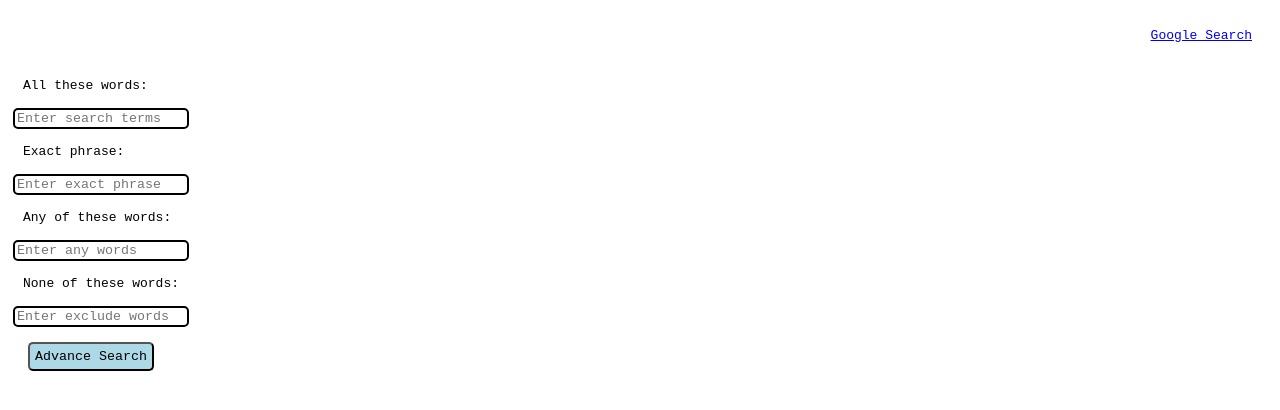
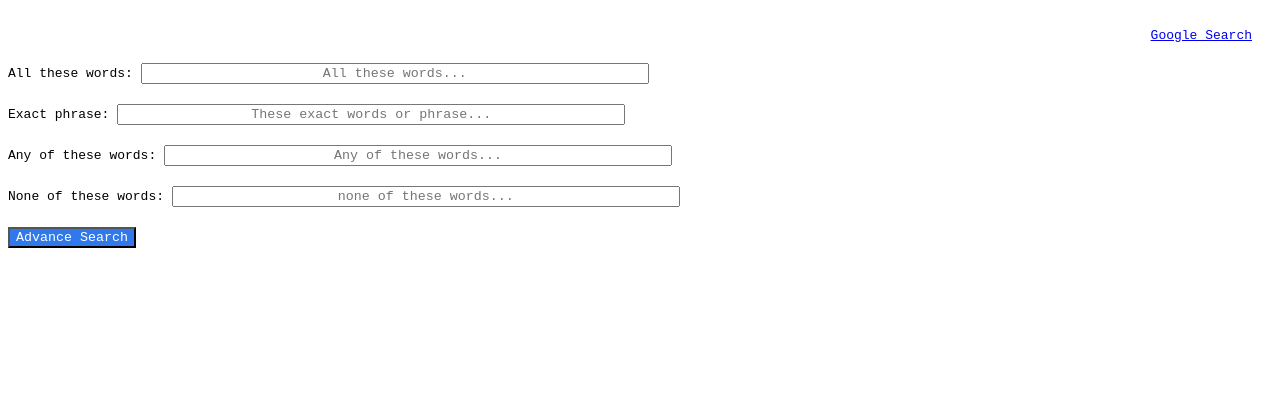
Before and after one commit to antman1997/project-0, a plain HTML site: page advance.html in a window 1280 px wide. Drawn offline with Linux system fonts and the light colour scheme.

Commit message:
edited css and fixed all issues to fit criteria

```diff
--- a/advance.html
+++ b/advance.html
@@ -15,25 +15,22 @@
             </ul>
         </nav>
     </header>
-    <form class="advance">
-        <div class="form-group">
-          <label for="search-term">All these words:</label>
-          <input type="text" id="search-term" name="q" placeholder="Enter search terms">
-        </div>
-        <div class="form-group">
-          <label for="exact-phrase">Exact phrase:</label>
-          <input type="text" id="exact-phrase" name="exact" placeholder="Enter exact phrase">
-        </div>
-        <div class="form-group">
-          <label for="any-words">Any of these words:</label>
-          <input type="text" id="any-words" name="any" placeholder="Enter any words">
-        </div>
-        <div class="form-group">
-          <label for="exclude-words">None of these words:</label>
-          <input type="text" id="exclude-words" name="none" placeholder="Enter exclude words">
-        </div>
-        <button type="submit" class="specific">Advance Search</button>
-      </form>
+    <form class="advance" action="https://www.google.com">
+      <label for="search-terms">All these words:</label>
+      <input type="text" id="search-terms" name="search-terms" placeholder="All these words..."><br>
+
+      <label for="exact-phrase">Exact phrase:</label>
+      <input type="text" id="exact-phrase" placeholder="These exact words or phrase..." name="exact-phrase"><br>
+
+      <label for="any-words">Any of these words:</label>
+      <input type="text" id="any-words" placeholder="Any of these words..." name="any-words"><br>
+
+      <label for="exclude-words">None of these words:</label>
+      <input type="text" id="exclude-words" placeholder="none of these words..." name="exclude-words"><br>
+
+      <button type="submit">Advance Search</button>
+    </form>
+
 
 </body>
 </html>
--- a/styles.css
+++ b/styles.css
@@ -1,4 +1,5 @@
 * {
+
     font-family: monospace;
 }
 header {
@@ -13,7 +14,7 @@ header {
     margin: 0;
     padding: 0;
 }
-.navbar li {
+.navbar > li {
     margin-left: 10px;
 }
 .navbar li:first-child {
@@ -23,33 +24,42 @@ a:hover {
     color: red;
 }
 .search {
-    display: flex;
+    display: flex ;
+    flex-direction: column;
     justify-content:center;
     align-items: center;
     margin: 20px;
     padding: 20px;
 }
-input[type="text"] {
+.search > input[type="text"] {
     border-radius: 5px;
     border: 2px solid;
     outline: none;
     margin: 5px;
+    width: 200px;
+    height: 25px;
+
 }
-button[type="submit"] {
+.search > button[type="submit"] {
+    display: ;
     padding: 5px;
     border-radius: 5px;
     cursor: pointer;
     outline: none;
 }
-button[type="submit"] :hover {
-    background-color: white;
+ .search > button[type="submit"]:hover {
+    background-color: #3079ed;
+    color: black;
+
 }
-.advance label,input {
-    display: block;
-    text-align: left;
-    margin: 15px;
+.advance > input[type="text"] {
+    text-align: center;
+    margin-bottom: 20px;
+    width: 500px;
 }
-.specific {
-    margin: 10px 20px;
-    background-color: lightblue;
+.advance > button[type="submit"] {
+    cursor: pointer;
+    outline: none;
+    background:#3079ed;
+    color: white;
 }
```
Also changed, not shown: index.html (+1 -0 lines).
